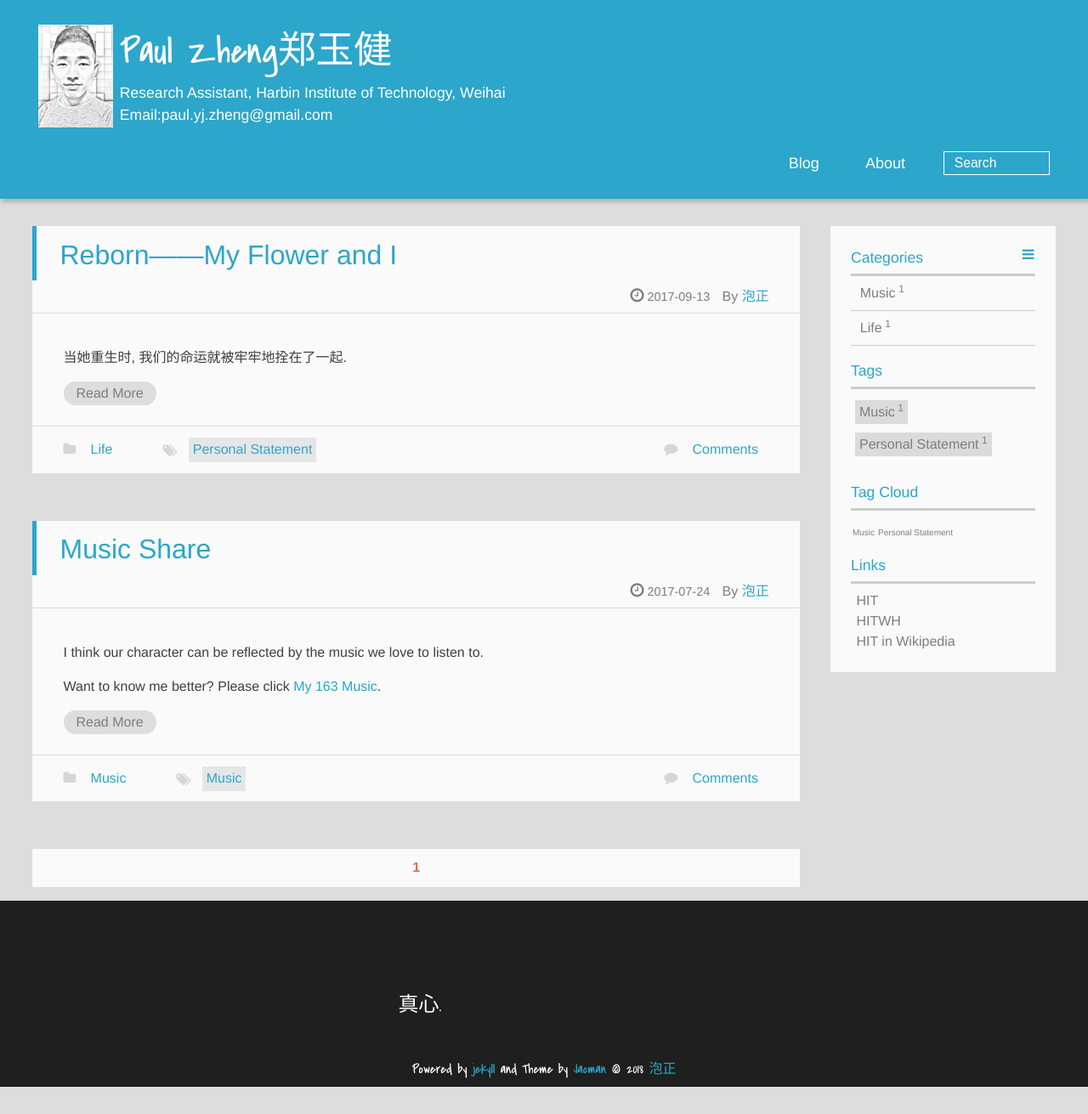
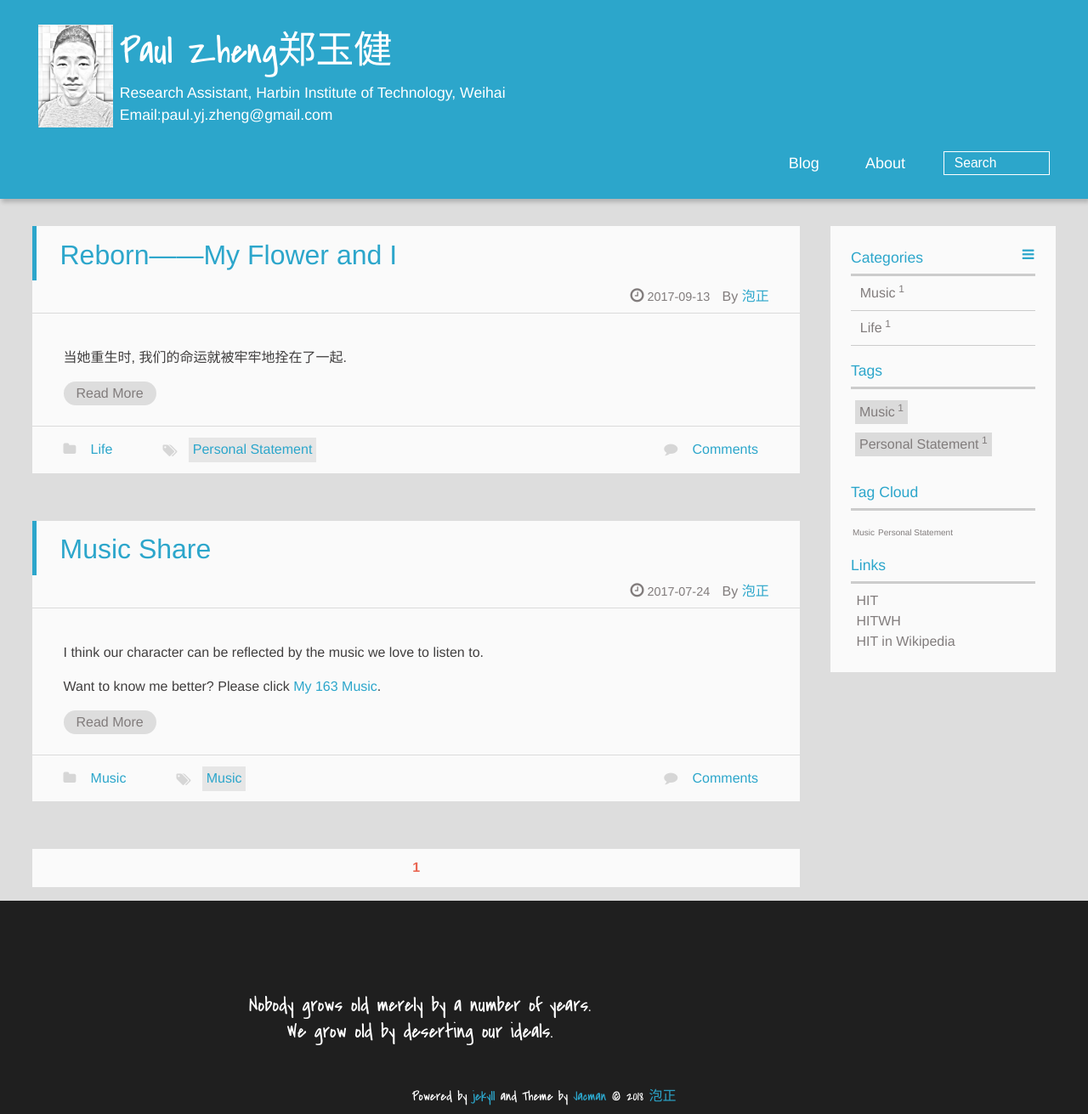
Before and after one commit to PAULYZHENG/paulyzheng.github.io, a Jekyll site: the page built from index.html, in a window 1280 px wide. Shown: the whole page at 85% size. Built offline with Jekyll 4.4.1, drawn with Linux system fonts in a browser that asks for light colours; the list of posts is cut into pages by our own code; comment, search, counter and statistics services are not loaded; before the commit the page ends 1279 px from its top, so only the background shows below that.

Commit message:
Update _config.yml

```diff
--- a/_config.yml
+++ b/_config.yml
@@ -84,8 +84,8 @@ share_to: true #enable share-to buttons if true
 #### Author information
 author:
   name: 泡正      ## e.g. wuchong Author name
-  intro_line1:  "真心."    ## your introduction on the bottom of the page
- ##  intro_line2:  "But never regard yourself as a student."  ## the 2nd line
+  intro_line1:  "Nobody grows old merely by a number of years."    ## your introduction on the bottom of the page
+  intro_line2:  "We grow old by deserting our ideals."  ## the 2nd line
   weibo:      ## e.g. wuchong1014 or 2176287895 for http://weibo.com/2176287895
   weibo_verifier:  ## e.g. b3593ceb Your weibo-show widget verifier ,if you use weibo-show it is needed.
   tsina:      ## e.g. 2176287895  Your weibo ID,It will be used in share button.
```
